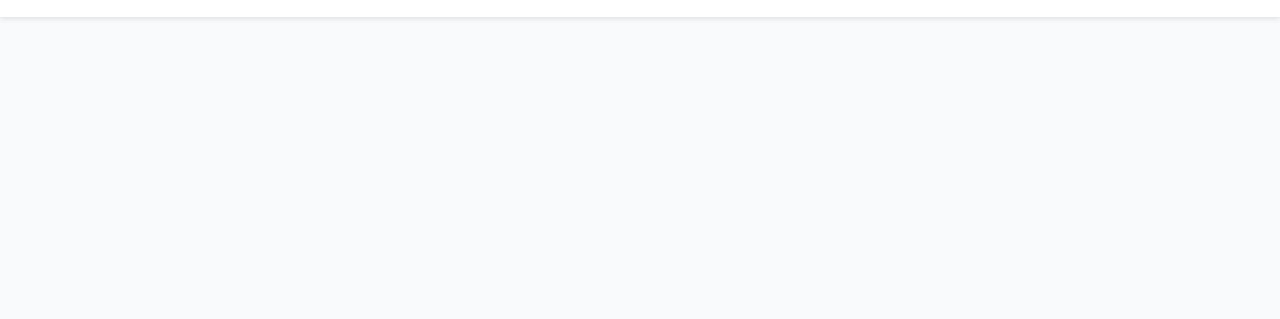
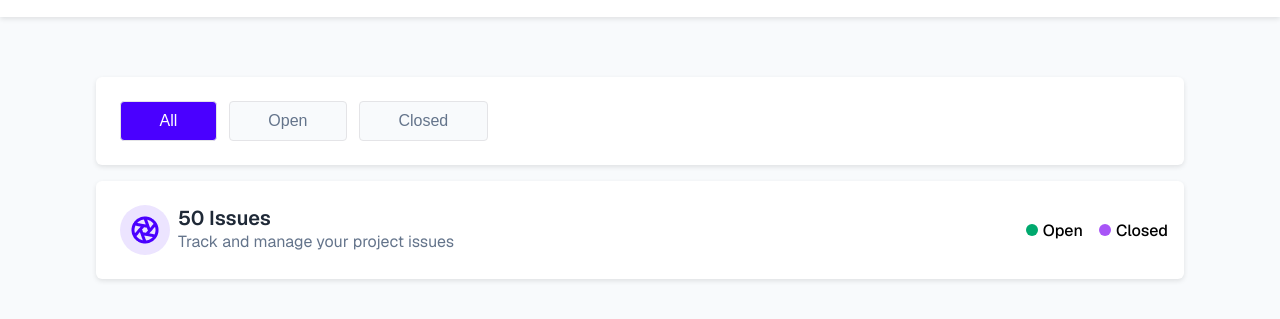
Before and after one commit to bappyroy270320/Github-Issue-Tracker-Project, a plain HTML site: page home.html in a window 1280 px wide. Shown: the part 71-390 px from the top of the page. Drawn offline with nearby package versions, Linux system fonts and the light colour scheme.

Commit message:
counting section  design running

```diff
--- a/home-style.css
+++ b/home-style.css
@@ -6,7 +6,7 @@
 
 body{
     font-family: "Geist", sans-serif;
-    display: flex;
+    /* display: flex; */
     background-color: #f8fafc;
     justify-content: center;
     align-items: center;
@@ -85,3 +85,114 @@
     border: 1px solid black;
     color: black;
 }
+
+.three-btn{
+    width: 85%;
+    margin: 0 auto;
+    justify-content: center;
+    align-items: center;
+    padding: 24px;
+    /* text-align: center; */
+    margin-top: 60px;
+    background-color: white;
+    box-shadow: 0 2px 5px rgba(0,0,0,0.1);
+    border-radius: 6px;
+
+
+}
+
+.btn{
+    background-color: #F8FAFC;
+    border: 1px solid #E4E4E7;
+    color: #64748B;
+    font-size: 16px;
+    font-weight: 500;
+    border-radius: 4px;
+    padding: 10px 38.5px 10px 38.5px;
+    margin-right: 8px;
+
+}
+
+.btn-primary{
+    background-color: #4A00FF;
+    border: 1px solid #E4E4E7;
+    color: white;
+    font-size: 16px;
+    font-weight: 500;
+    border-radius: 4px;
+    padding: 10px 38.5px 10px 38.5px;
+    margin-right: 8px;
+}
+.counting{
+    /* width: 85%; */
+    margin-top: 16px;
+}
+.counting-section{
+    width: 85%;
+    margin: 0 auto;
+    background-color: white;
+    box-shadow: 0 2px 5px rgba(0,0,0,0.1);
+    padding-top:  24px;
+    padding-bottom:  24px;
+    padding-left:  24px;
+    border-radius: 6px;
+    justify-content: space-between;
+
+}
+
+.img-div{
+    display: flex;
+    height: 50px;
+    width: 50px;
+    background-color: #ece4ff;
+    border-radius: 50px;
+    margin-right: 8px;
+    align-items: center;
+    text-align: center;
+    justify-content: center;
+
+}
+
+.counting-title{
+    font-size: 20px;
+    color: #1F2937;
+    font-weight: 600;
+
+
+}
+.counting-para{
+    font-size: 16px;
+    color: #64748B;
+    font-weight: 400;
+
+}
+.open-div{
+    align-items: center;
+    text-align: center;
+    justify-content: center;
+    gap: 5px;
+
+}
+.green-dot{
+    /* display: flex; */
+    height: 12px;
+    width: 12px;
+    background-color: #00A96E;
+    border-radius: 50px;
+
+
+
+}
+.purple-dot{
+    height: 12px;
+    width: 12px;
+    background-color: #A855F7;
+    border-radius: 50px;
+
+}
+
+.dot-para{
+    margin-right: 16px;
+    font-size: 16px;
+    font-weight: 500;
+}
--- a/home.html
+++ b/home.html
@@ -32,6 +32,42 @@
     </nav>
 
     <main>
+        <section>
+            <div class="three-btn">
+                <button class="btn btn-primary">All</button>
+                <button class="btn">Open</button>
+                <button class="btn">Closed</button>
+            </div>
+
+        </section>
+
+        <section class="counting">
+            <div class="flex counting-section">
+                <div class="flex">
+                    <div class="img-div">
+
+                        <img src="img/Aperture.png" alt="">
+                    </div>
+                    <div>
+                    <h2 class="counting-title">50 Issues</h2>
+                    <p class="counting-para">Track and manage your project issues</p>
+                    </div>
+                </div>
+
+                <div class="flex">
+                    <div class="flex open-div">
+                        <div class="green-dot"></div>
+                        <p class="dot-para">Open</p>
+                    </div>
+                    <div class="flex open-div">
+                        <div class="purple-dot"></div>
+                        <p class="dot-para">Closed</p>
+                    </div>
+                </div>
+
+            </div>
+
+        </section>
 
     </main>
 
```
